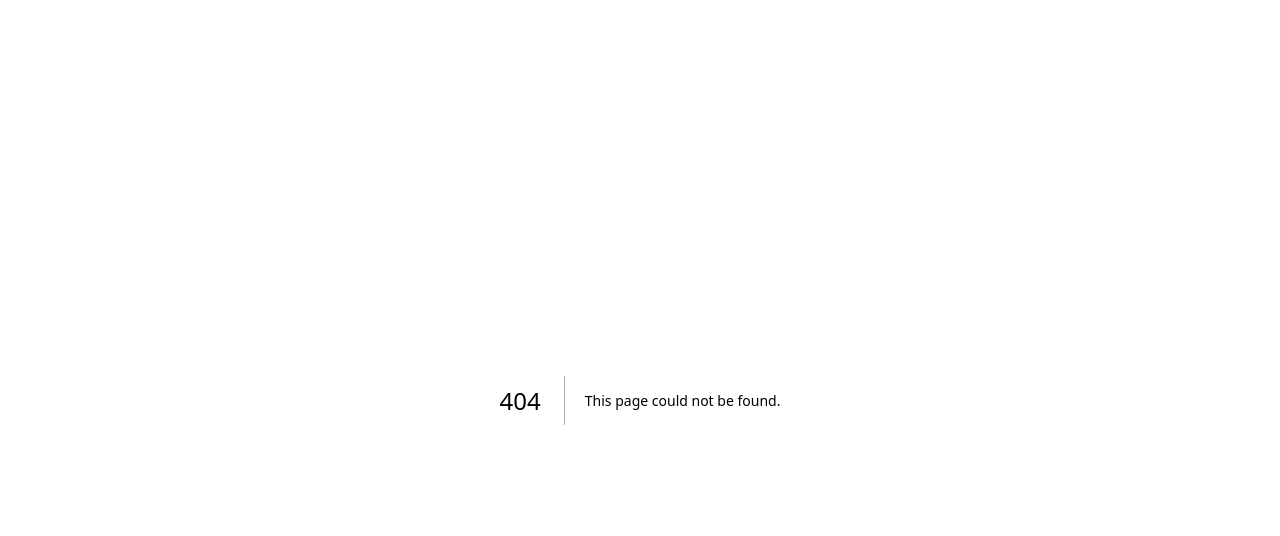
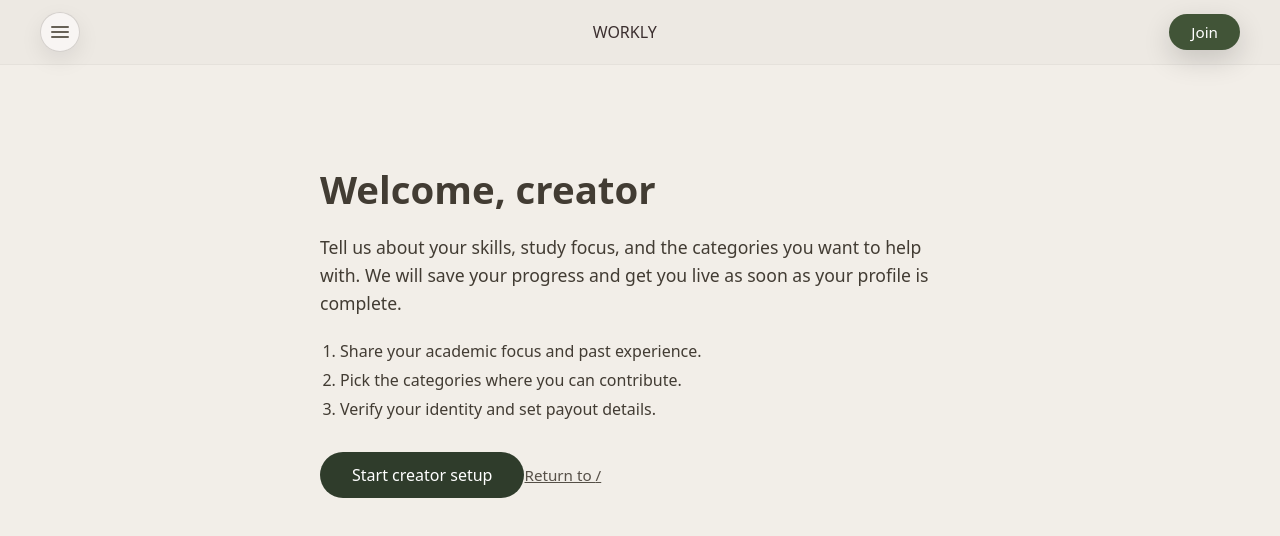
Before and after one commit to SEBRAHEIM/workly-landing, a Next.js app: page /creators/setup in a window 1280 px wide. Before the commit this address had no page. Shown: the top 536 px of the page. Built offline with nearby package versions, Linux system fonts and the light colour scheme.

Commit message:
Add unified auth modal and creator setup flow

```diff
--- /dev/null
+++ b/components/AuthModal.js
@@ -0,0 +1,81 @@
+import { useEffect, useState } from "react";
+import { createPortal } from "react-dom";
+
+const intentCopy = {
+  student: {
+    title: "Sign in to Workly",
+    body: "Continue your request without losing your place. You'll stay on this page after signing in.",
+  },
+  creator: {
+    title: "Join Workly as a creator",
+    body: "Tell us a bit about your skills and we'll walk you through the creator setup flow next.",
+  },
+};
+
+export default function AuthModal({ isOpen, authIntent, returnTo, onClose, onSuccess }) {
+  const [isMounted, setIsMounted] = useState(false);
+
+  useEffect(() => {
+    setIsMounted(true);
+    return () => setIsMounted(false);
+  }, []);
+
+  useEffect(() => {
+    if (!isOpen) return undefined;
+
+    const handleKeyDown = (event) => {
+      if (event.key === "Escape") {
+        onClose();
+      }
+    };
+
+    document.addEventListener("keydown", handleKeyDown);
+    return () => document.removeEventListener("keydown", handleKeyDown);
+  }, [isOpen, onClose]);
+
+  if (!isMounted || !isOpen) {
+    return null;
+  }
+
+  const copy = intentCopy[authIntent] || intentCopy.student;
+
+  const handleOverlayClick = (event) => {
+    if (event.target === event.currentTarget) {
+      onClose();
+    }
+  };
+
+  const handleSuccess = (method) => {
+    onSuccess(method);
+  };
+
+  return createPortal(
+    <div className="auth-modal-overlay" role="dialog" aria-modal="true" onClick={handleOverlayClick}>
+      <div className="auth-modal-panel">
+        <button type="button" className="auth-modal-close" aria-label="Close auth modal" onClick={onClose}>
+          ×
+        </button>
+        <p className="auth-modal-eyebrow">Stay on {returnTo}</p>
+        <h2 className="auth-modal-title">{copy.title}</h2>
+        <p className="auth-modal-body">{copy.body}</p>
+
+        <div className="auth-modal-actions">
+          <button
+            type="button"
+            className="auth-modal-btn primary"
+            onClick={() => handleSuccess("google")}
+          >
+            Continue with Google
+          </button>
+          <button type="button" className="auth-modal-btn secondary" onClick={() => handleSuccess("email")}>
+            Continue with email
+          </button>
+          <button type="button" className="auth-modal-btn secondary" onClick={() => handleSuccess("apple")}>
+            Continue with Apple
+          </button>
+        </div>
+      </div>
+    </div>,
+    document.body,
+  );
+}
--- a/components/Navbar.js
+++ b/components/Navbar.js
@@ -1,8 +1,15 @@
 import React, { useState } from "react";
 import Link from "next/link";
+import { useAuthModal } from "../context/AuthContext";
 
 function Navbar() {
   const [menuOpen, setMenuOpen] = useState(false);
+  const { openAuthModal } = useAuthModal();
+
+  const openForIntent = (intent = "student") => {
+    openAuthModal(intent);
+    setMenuOpen(false);
+  };
 
   return (
     <>
@@ -22,9 +29,14 @@
 
         <div className="brand-center">WORKLY</div>
 
-        <Link href="/join" className="join-button">
+        <button
+          type="button"
+          className="join-button"
+          data-auth-modal-trigger
+          onClick={() => openForIntent("student")}
+        >
           Join
-        </Link>
+        </button>
       </header>
 
       {menuOpen && (
@@ -52,19 +64,35 @@
               <div className="mobile-menu-section-label">ACCOUNT</div>
               <ul className="mobile-menu-list">
                 <li className="mobile-menu-item">
-                  <Link href="/join" className="mobile-menu-link">
+                  <button
+                    type="button"
+                    className="mobile-menu-link"
+                    data-auth-modal-trigger
+                    onClick={() => openForIntent("student")}
+                  >
                     Join Workly
-                  </Link>
+                  </button>
                 </li>
-            <li className="mobile-menu-item">
-              <Link href="/creators/join" className="mobile-menu-link secondary">
-                Join as a Creator
-              </Link>
-            </li>
                 <li className="mobile-menu-item">
-                  <Link href="/signin" className="mobile-menu-link secondary">
+                  <button
+                    type="button"
+                    className="mobile-menu-link secondary"
+                    data-auth-modal-trigger
+                    data-auth-modal-intent="creator"
+                    onClick={() => openForIntent("creator")}
+                  >
+                    Join as a Creator
+                  </button>
+                </li>
+                <li className="mobile-menu-item">
+                  <button
+                    type="button"
+                    className="mobile-menu-link secondary"
+                    data-auth-modal-trigger
+                    onClick={() => openForIntent("student")}
+                  >
                     Sign in
-                  </Link>
+                  </button>
                 </li>
               </ul>
             </div>
--- /dev/null
+++ b/context/AuthContext.js
@@ -0,0 +1,90 @@
+import { createContext, useCallback, useContext, useEffect, useMemo, useState } from "react";
+import { useRouter } from "next/router";
+import AuthModal from "../components/AuthModal";
+
+const AuthContext = createContext(null);
+
+export function AuthProvider({ children }) {
+  const router = useRouter();
+  const [isModalOpen, setIsModalOpen] = useState(false);
+  const [isAuthenticated, setIsAuthenticated] = useState(false);
+  const [authIntent, setAuthIntent] = useState("student");
+  const [returnTo, setReturnTo] = useState(null);
+
+  const openAuthModal = useCallback(
+    (intent = "student", options = {}) => {
+      setAuthIntent(intent);
+      setReturnTo(options.returnTo || router.asPath);
+      setIsModalOpen(true);
+    },
+    [router.asPath],
+  );
+
+  const closeAuthModal = useCallback(() => {
+    setIsModalOpen(false);
+  }, []);
+
+  const completeAuth = useCallback(() => {
+    setIsAuthenticated(true);
+    setIsModalOpen(false);
+
+    if (authIntent === "creator") {
+      router.push({
+        pathname: "/creators/setup",
+        query: { returnTo: returnTo || router.asPath },
+      });
+    }
+  }, [authIntent, returnTo, router]);
+
+  useEffect(() => {
+    if (typeof window === "undefined") {
+      return undefined;
+    }
+
+    const clickHandler = (event) => {
+      const trigger = event.target.closest("[data-auth-modal-trigger]");
+      if (!trigger) return;
+
+      event.preventDefault();
+      const intent = trigger.getAttribute("data-auth-modal-intent") || "student";
+      openAuthModal(intent);
+    };
+
+    document.addEventListener("click", clickHandler);
+    return () => document.removeEventListener("click", clickHandler);
+  }, [openAuthModal]);
+
+  const value = useMemo(
+    () => ({
+      authIntent,
+      isAuthenticated,
+      isModalOpen,
+      openAuthModal,
+      closeAuthModal,
+      completeAuth,
+      returnTo: returnTo || router.asPath,
+    }),
+    [authIntent, completeAuth, isAuthenticated, isModalOpen, openAuthModal, closeAuthModal, returnTo, router.asPath],
+  );
+
+  return (
+    <AuthContext.Provider value={value}>
+      {children}
+      <AuthModal
+        isOpen={isModalOpen}
+        authIntent={authIntent}
+        returnTo={returnTo || router.asPath}
+        onClose={closeAuthModal}
+        onSuccess={completeAuth}
+      />
+    </AuthContext.Provider>
+  );
+}
+
+export function useAuthModal() {
+  const context = useContext(AuthContext);
+  if (!context) {
+    throw new Error("useAuthModal must be used within an AuthProvider");
+  }
+  return context;
+}
--- a/pages/_app.js
+++ b/pages/_app.js
@@ -1,5 +1,10 @@
 import "../styles/globals.css";
+import { AuthProvider } from "../context/AuthContext";
 
 export default function MyApp({ Component, pageProps }) {
-  return <Component {...pageProps} />;
+  return (
+    <AuthProvider>
+      <Component {...pageProps} />
+    </AuthProvider>
+  );
 }
--- /dev/null
+++ b/pages/creators/setup.js
@@ -0,0 +1,47 @@
+import Head from "next/head";
+import Link from "next/link";
+import { useRouter } from "next/router";
+import Navbar from "../../components/Navbar";
+
+export default function CreatorSetupPage() {
+  const router = useRouter();
+  const returnTo = typeof router.query.returnTo === "string" ? router.query.returnTo : "/";
+
+  return (
+    <>
+      <Head>
+        <title>Creator setup · Workly</title>
+        <meta
+          name="description"
+          content="Complete a short onboarding flow so we can match you with the right student projects."
+        />
+      </Head>
+
+      <div className="creator-setup-page">
+        <Navbar />
+
+        <main className="creator-setup-main">
+          <h1>Welcome, creator</h1>
+          <p>
+            Tell us about your skills, study focus, and the categories you want to help with. We will save your
+            progress and get you live as soon as your profile is complete.
+          </p>
+
+          <ol className="creator-setup-steps">
+            <li>Share your academic focus and past experience.</li>
+            <li>Pick the categories where you can contribute.</li>
+            <li>Verify your identity and set payout details.</li>
+          </ol>
+
+          <button type="button" className="creator-setup-btn">
+            Start creator setup
+          </button>
+
+          <Link href={returnTo} className="creator-setup-link">
+            Return to {returnTo}
+          </Link>
+        </main>
+      </div>
+    </>
+  );
+}
--- a/styles/globals.css
+++ b/styles/globals.css
@@ -1265,6 +1265,15 @@
   font-size: 0.98rem;
   text-decoration: none;
   color: rgba(47, 40, 31, 0.95);
+  border: none;
+  background: transparent;
+  padding: 0;
+  margin: 0;
+  width: 100%;
+  text-align: left;
+  font-family: inherit;
+  cursor: pointer;
+  display: inline-flex;
 }
 
 /* Smaller secondary links (e.g. Sign in) */
@@ -2057,3 +2066,150 @@
 section.home-hero-v3 .home-hero-button:hover {
   background: #44382C;
 }
+
+/* Auth modal */
+.auth-modal-overlay {
+  position: fixed;
+  inset: 0;
+  background: rgba(26, 22, 16, 0.72);
+  display: flex;
+  align-items: center;
+  justify-content: center;
+  padding: 24px;
+  z-index: 9999;
+}
+
+.auth-modal-panel {
+  width: 100%;
+  max-width: 420px;
+  background: #fff;
+  border-radius: 28px;
+  padding: 32px 28px 34px;
+  box-shadow: 0 22px 60px rgba(0, 0, 0, 0.22);
+  position: relative;
+}
+
+.auth-modal-close {
+  position: absolute;
+  top: 14px;
+  right: 16px;
+  border: none;
+  background: transparent;
+  color: rgba(47, 40, 31, 0.55);
+  font-size: 1.4rem;
+  cursor: pointer;
+}
+
+.auth-modal-eyebrow {
+  font-size: 0.76rem;
+  letter-spacing: 0.2em;
+  text-transform: uppercase;
+  color: rgba(47, 40, 31, 0.55);
+  margin: 0 0 10px;
+}
+
+.auth-modal-title {
+  font-size: 1.6rem;
+  margin: 0 0 10px;
+  color: rgba(47, 40, 31, 0.95);
+}
+
+.auth-modal-body {
+  margin: 0 0 22px;
+  color: rgba(47, 40, 31, 0.75);
+  line-height: 1.5;
+}
+
+.auth-modal-actions {
+  display: flex;
+  flex-direction: column;
+  gap: 12px;
+}
+
+.auth-modal-btn {
+  width: 100%;
+  border-radius: 999px;
+  padding: 12px 18px;
+  font-size: 1rem;
+  border: none;
+  cursor: pointer;
+  font-weight: 500;
+  display: flex;
+  justify-content: center;
+}
+
+.auth-modal-btn.primary {
+  background: #2f3c2b;
+  color: #fff;
+}
+
+.auth-modal-btn.secondary {
+  background: #f4f0ea;
+  color: rgba(47, 40, 31, 0.9);
+}
+
+.auth-modal-btn:hover {
+  filter: brightness(0.97);
+}
+
+.auth-modal-btn:active {
+  transform: translateY(1px);
+}
+
+@media (max-width: 520px) {
+  .auth-modal-panel {
+    padding: 26px 22px 28px;
+    border-radius: 22px;
+  }
+}
+
+/* Creator setup page */
+.creator-setup-page {
+  min-height: 100vh;
+  background: #f2eee8;
+}
+
+.creator-setup-main {
+  max-width: 680px;
+  margin: 0 auto;
+  padding: 72px 20px;
+  color: rgba(47, 40, 31, 0.9);
+}
+
+.creator-setup-main h1 {
+  font-size: 2.4rem;
+  margin-bottom: 18px;
+}
+
+.creator-setup-main p {
+  font-size: 1.1rem;
+  margin-bottom: 20px;
+  line-height: 1.6;
+}
+
+.creator-setup-steps {
+  margin: 0 0 28px 20px;
+  padding: 0;
+  line-height: 1.8;
+}
+
+.creator-setup-btn {
+  border: none;
+  border-radius: 999px;
+  padding: 12px 32px;
+  background: #2f3c2b;
+  color: #fff;
+  font-size: 1rem;
+  cursor: pointer;
+  margin-bottom: 16px;
+}
+
+.creator-setup-btn:hover {
+  filter: brightness(0.95);
+}
+
+.creator-setup-link {
+  color: rgba(47, 40, 31, 0.8);
+  text-decoration: underline;
+  font-size: 0.95rem;
+}
```
